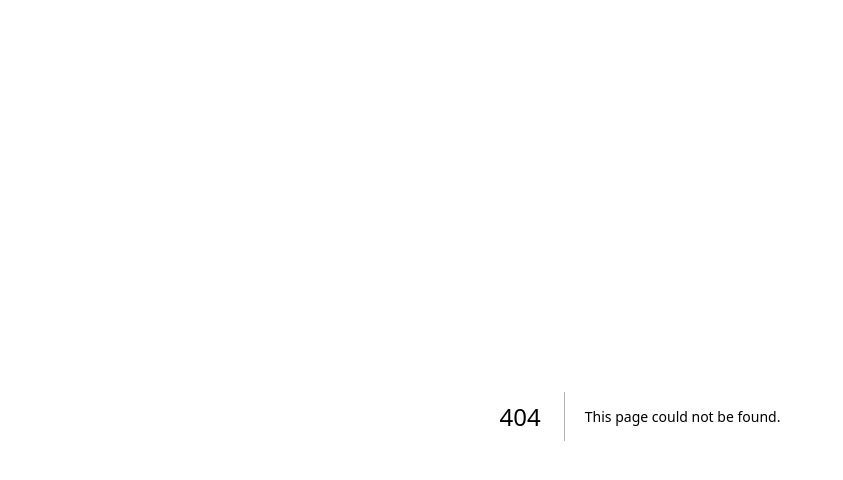
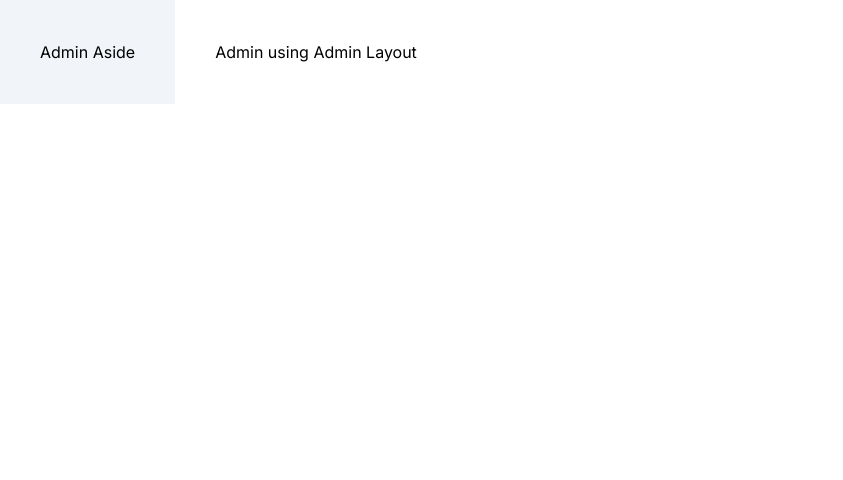
Before and after one commit to vijaysharma/next-app, a Next.js app: page /admin in a window 1280 px wide. Before the commit this address had no page. Shown: the top 480 px of the page, without its empty margins (0-843 px from the left). Built offline with nearby package versions, Linux system fonts and the light colour scheme.

Commit message:
Add admin layout

```diff
--- /dev/null
+++ b/app/admin/layout.tsx
@@ -0,0 +1,15 @@
+import React from 'react';
+
+interface Props {
+  children: React.ReactNode;
+}
+const AdminLayout = ({ children }: Props) => {
+  return (
+    <div className="flex">
+      <aside className="bg-slate-100 p-10">Admin Aside</aside>
+      <div className="p-10">{children}</div>
+    </div>
+  );
+};
+
+export default AdminLayout;
--- /dev/null
+++ b/app/admin/page.tsx
@@ -0,0 +1,7 @@
+import React from 'react';
+
+const Admin = () => {
+  return <div>Admin using Admin Layout</div>;
+};
+
+export default Admin;
--- a/app/globals.css
+++ b/app/globals.css
@@ -18,5 +18,4 @@
 
 body {
   color: rgb(var(--foreground-rgb));
-  padding: 1rem
 }
```
